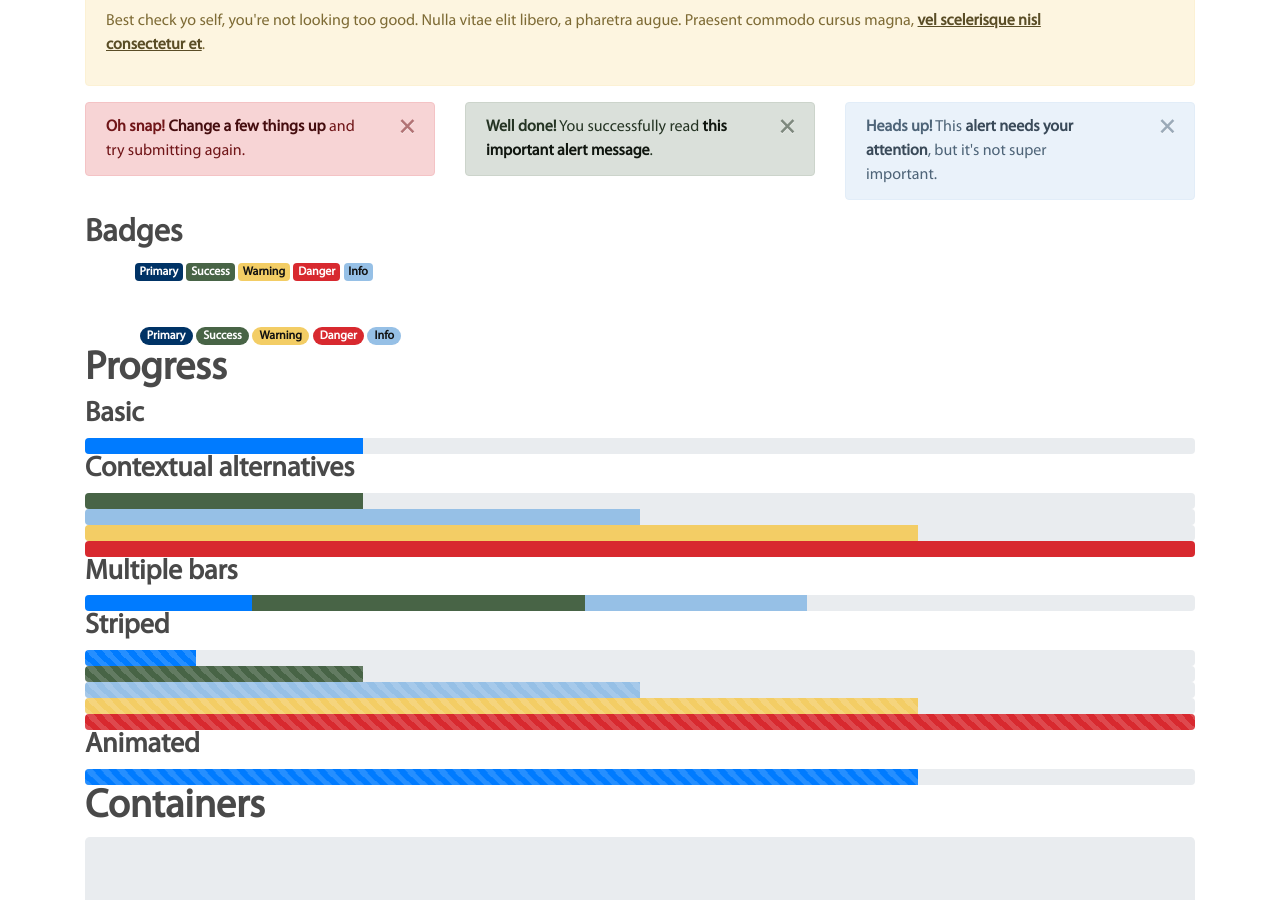
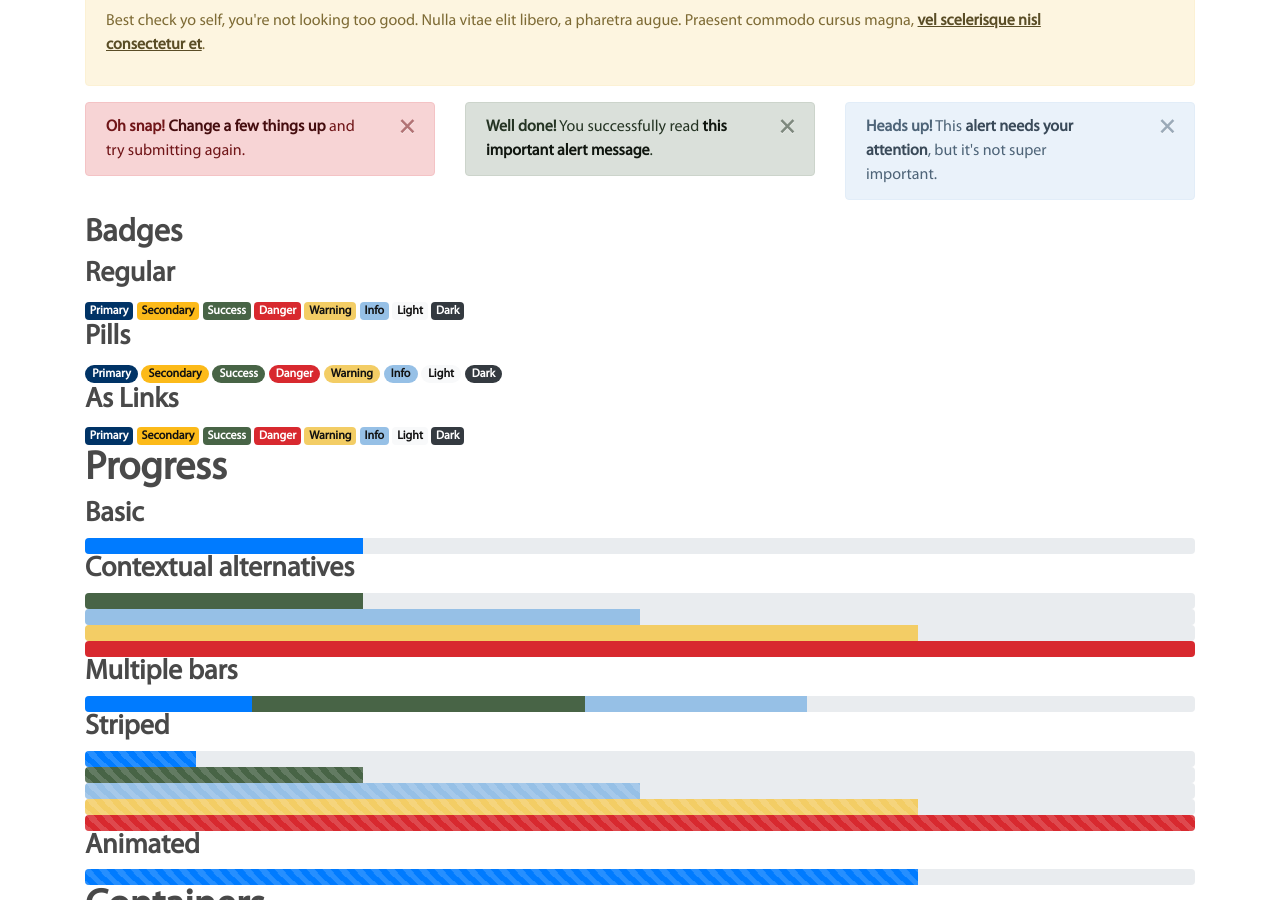
Before and after one commit to bcgov/bootstrap-theme, a Jekyll site: the page built from docs/reference/simple.md, in a window 1280 px wide and 900 px high, scrolled down 4088 px. Built offline with Jekyll 4.4.1, drawn with Linux system fonts in a browser that asks for light colours.

Commit message:
fixed badges

```diff
--- a/docs/reference/simple.md
+++ b/docs/reference/simple.md
@@ -853,21 +853,38 @@ toc: true
     </div>
     <div>
       <h2>Badges</h2>
-      <div class="bs-component" style="margin-bottom: 40px;">
-        <span class="badge badge-default">Default</span>
+      <h3>Regular</h3>
+      <div class="bs-component">
         <span class="badge badge-primary">Primary</span>
+        <span class="badge badge-secondary">Secondary</span>
         <span class="badge badge-success">Success</span>
+        <span class="badge badge-danger">Danger</span>
         <span class="badge badge-warning">Warning</span>
-        <span class="badge badge-danger">Danger</span>
         <span class="badge badge-info">Info</span>
+        <span class="badge badge-light">Light</span>
+        <span class="badge badge-dark">Dark</span>
       </div>
+      <h3>Pills</h3>
       <div class="bs-component">
-        <span class="badge badge-pill badge-default">Default</span>
         <span class="badge badge-pill badge-primary">Primary</span>
+        <span class="badge badge-pill badge-secondary">Secondary</span>
         <span class="badge badge-pill badge-success">Success</span>
+        <span class="badge badge-pill badge-danger">Danger</span>
         <span class="badge badge-pill badge-warning">Warning</span>
-        <span class="badge badge-pill badge-danger">Danger</span>
         <span class="badge badge-pill badge-info">Info</span>
+        <span class="badge badge-pill badge-light">Light</span>
+        <span class="badge badge-pill badge-dark">Dark</span>
+      </div>
+      <h3>As Links</h3>
+      <div class="bs-component">
+        <a href="#" class="badge badge-primary">Primary</a>
+        <a href="#" class="badge badge-secondary">Secondary</a>
+        <a href="#" class="badge badge-success">Success</a>
+        <a href="#" class="badge badge-danger">Danger</a>
+        <a href="#" class="badge badge-warning">Warning</a>
+        <a href="#" class="badge badge-info">Info</a>
+        <a href="#" class="badge badge-light">Light</a>
+        <a href="#" class="badge badge-dark">Dark</a>
       </div>
     </div>
   </div>
```
Also changed, not shown: _gh_pages/docs/reference/simple/index.html (+22 -5 lines).
